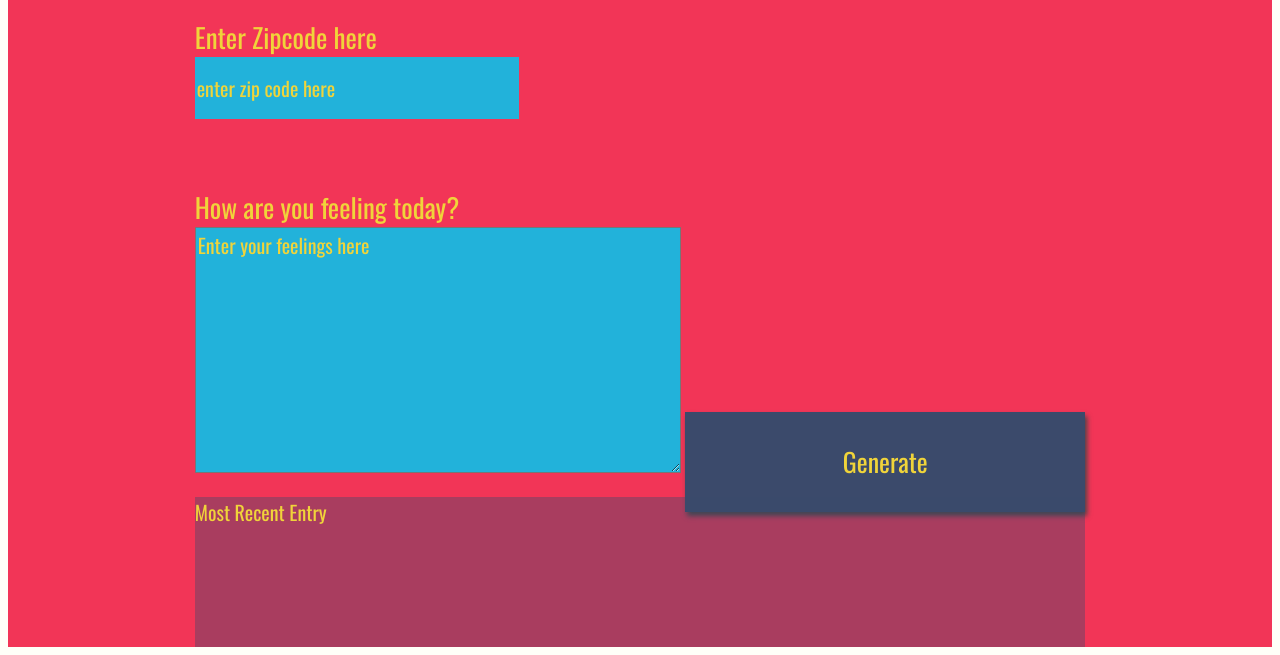
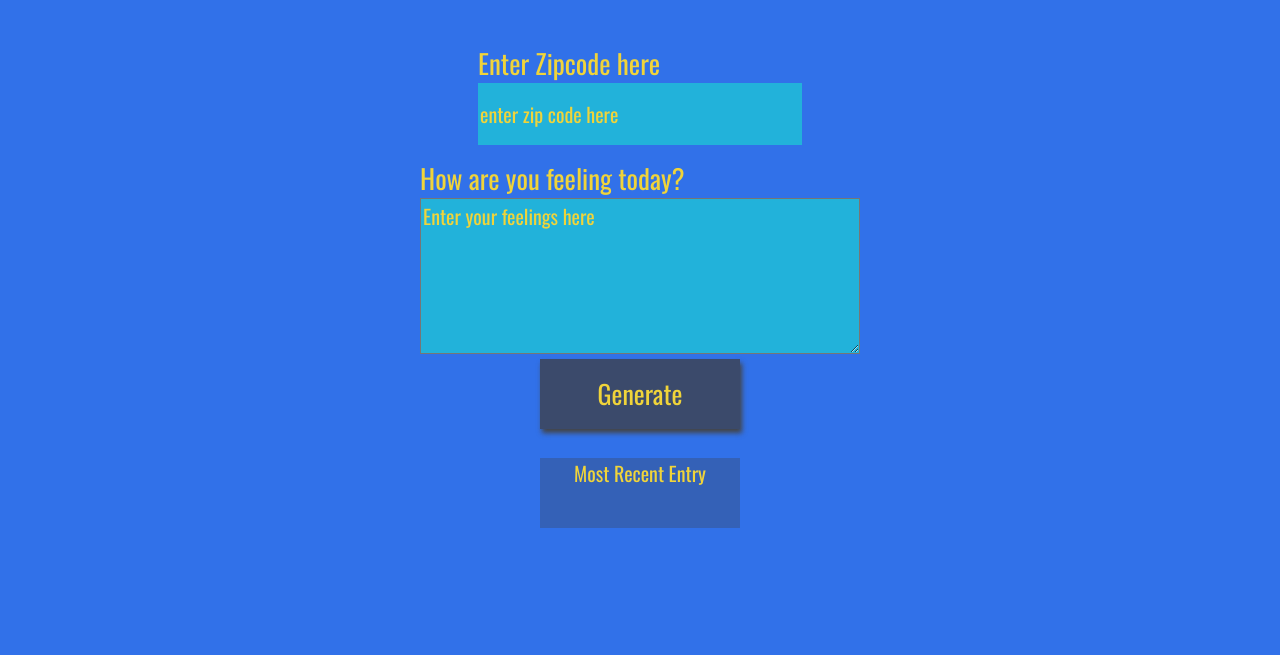
Before and after one commit to thiphan/weather-journal-app, a website: page website/index.html in a window 1280 px wide. Shown: the part 161-816 px from the top of the page. Drawn offline with nearby package versions, Linux system fonts and the light colour scheme; a web font is replaced by a local one.

Commit message:
fix style

```diff
--- a/website/app.js
+++ b/website/app.js
@@ -9,7 +9,7 @@ let newDate = d.getMonth()+'.'+ d.getDate()+'.'+ d.getFullYear();
 
 //UPDATE UI BY POSTDATA
 const updateUserInterface = data => {
-    document.getElementById("date").textContent = data.date;
+    document.getElementById("date").textContent = `Date: ${data.date}`;
     document.getElementById("content").textContent = `How I feel: ${data.userRes}`;
     document.getElementById("temp").textContent = `The temperature: ${data.temp}F`;
 };
--- a/website/index.html
+++ b/website/index.html
@@ -17,7 +17,7 @@
     </div>
     <div class ="holder feel">
       <label for="feelings">How are you feeling today?</label>
-    <textarea class= "myInput" id="feelings" placeholder="Enter your feelings here" rows="8" cols="50"></textarea>
+      <textarea class= "myInput" id="feelings" placeholder="Enter your feelings here" rows="5" cols="45"></textarea>
       <button id="generate" type = "submit"> Generate </button>
     </div>
     <div class ="holder entry">
--- a/website/style.css
+++ b/website/style.css
@@ -1,5 +1,5 @@
 body{
-    background: #fffff8;
+    background: #3171e9;
     font-family: -apple-system, BlinkMacSystemFont, sans-serif;
 }
 
@@ -7,26 +7,42 @@ body{
     display: grid;
     grid-auto-rows: minmax(150px, auto);
     /* grid-template-columns:  */
-    height:100vh;
-    background: #f23557;
+    height: auto;
     color: #f0d43a;
-    justify-content: center;
-    grid-gap: 1em;
+    justify-items: center ;
+    align-items: center;
+    grid-gap: 3%;
     font-size: 20px;
     font-family: 'Oswald', sans-serif;
 }
 
 .holder{
+}
+
+.entry{
+    display: flex;
+    flex-direction: column;
+    background: rgba(59, 74, 107, .4);
+    min-width: 200px ;
+    max-width: 70%;
+}
+
+.feel{
+    display: flex;
+    flex-direction: column;
+    width: auto;
+
 
 }
 
-.entry{
-    background: rgba(59, 74, 107, .4);
+
+
+#entryHolder{
+    color: #e9d981;
+    font-size: smaller;
+    padding: 20px;
 }
 
-#entryHolder{
-
-}
 
 #date{
 
@@ -41,10 +57,11 @@ body{
 }
 
 .headline {
-
+    font-size: 2em;
+    color: #f0d43a;
 }
 .title{
-
+    align-self: center;
 }
 
 /*  Basic Styling To Override Default For Basic HTML Elements */
@@ -65,14 +82,16 @@ input{
 }
 
 button{
-    width: 400px;
-    height: 100px;
+    width: 200px;
+    height: 70px;
     background: #3b4a6b;
     color: #f0d43a;
     font-size: 26px;
     font-family: 'Oswald', sans-serif;
     border: none;
     box-shadow: 2px 4px 5px #444;
+    margin-top: 5px;
+    align-self: center;
 
 }
 h1{
```
Lines whose indentation alone changed are shown as unchanged.
